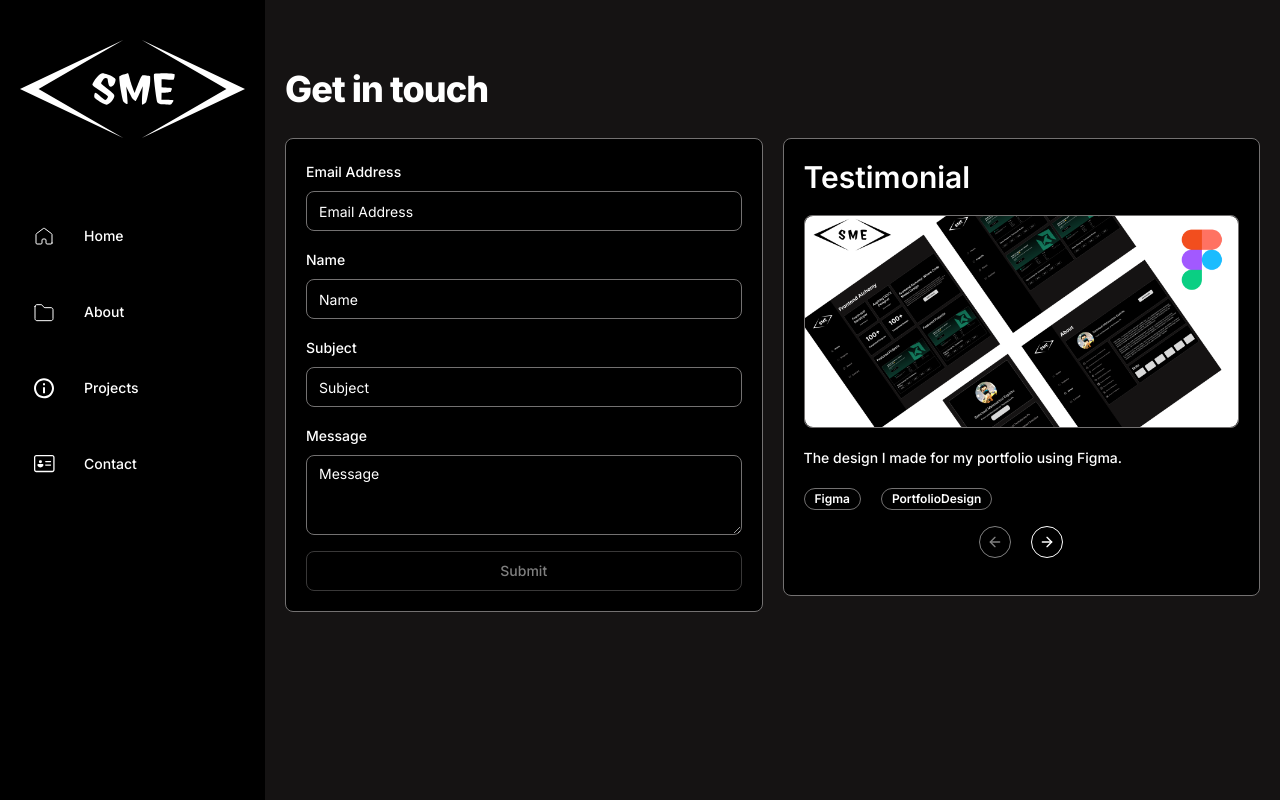
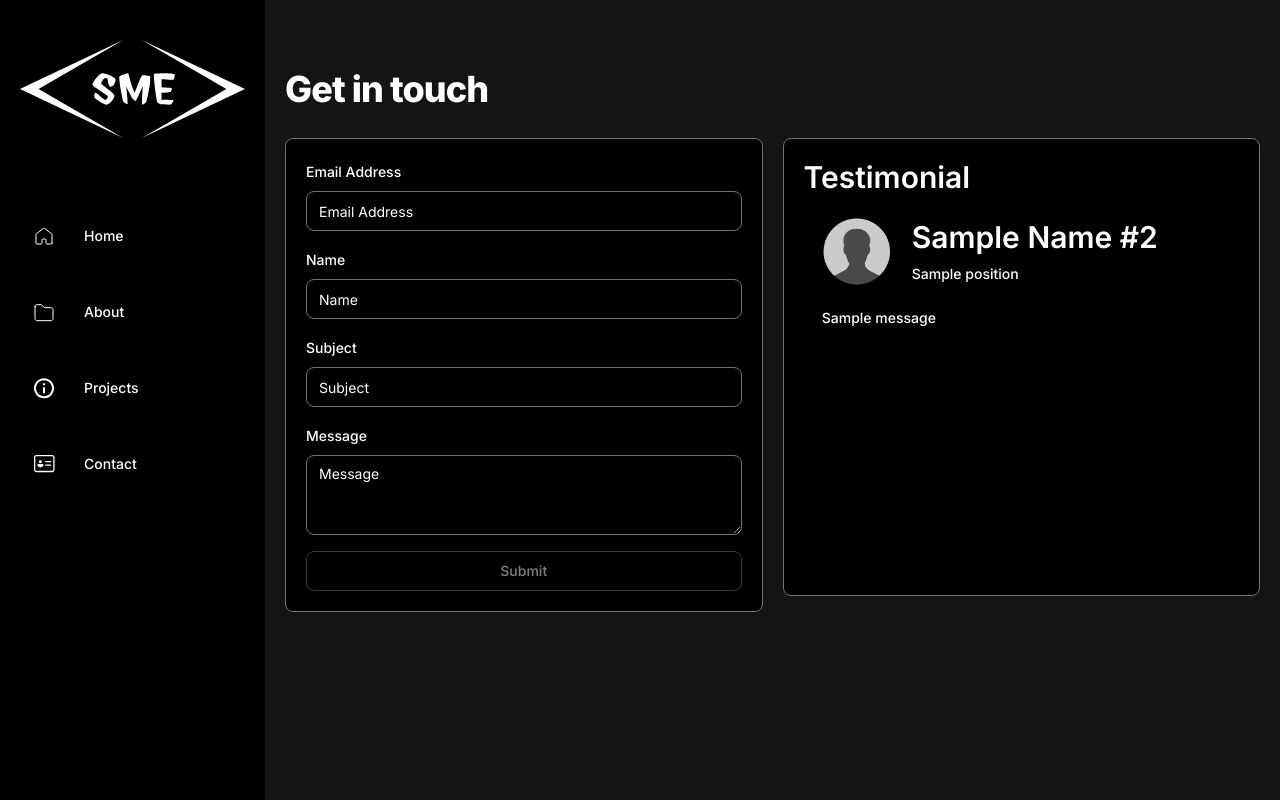
Before and after one commit to smml-espiritu/sme-portfolio, a Next.js app: page /contact in a window 1280 px wide. Built offline with nearby package versions, Linux system fonts and the light colour scheme.

Commit message:
enhancement

```diff
--- a/package.json
+++ b/package.json
@@ -10,6 +10,7 @@
   },
   "dependencies": {
     "@hookform/resolvers": "^3.3.3",
+    "@radix-ui/react-avatar": "^1.0.4",
     "@radix-ui/react-dialog": "^1.0.5",
     "@radix-ui/react-hover-card": "^1.0.7",
     "@radix-ui/react-label": "^2.0.2",
--- a/src/components/contact.tsx
+++ b/src/components/contact.tsx
@@ -19,6 +19,7 @@ import { Toaster, toast } from "sonner";
 import { Loader2 } from "lucide-react";
 import { RootWrapper } from "./wrapper";
 import ProjectCarousel from "./project-carousel";
+import Testimonial from "./testimonial";
 
 const formSchema = z.object({
   emailAddress: z.string().email(),
@@ -172,7 +173,7 @@ const Contact = () => {
           <div className="border border-[#737171] bg-black w-full max-w-[517px] lg:h-[458px] rounded-[8px]">
             <div className="flex flex-col items-center gap-5 p-5">
               <H2 className="self-start">Testimonial</H2>
-              <ProjectCarousel />
+              <Testimonial />
             </div>
           </div>
         </div>
--- /dev/null
+++ b/src/components/testimonial.tsx
@@ -0,0 +1,58 @@
+import {
+  Carousel,
+  CarouselContent,
+  CarouselItem,
+  CarouselNext,
+  CarouselPrevious,
+} from "@/components/ui/carousel";
+import { H2, SubH } from "./ui/typography";
+import Image from "next/image";
+import Autoplay from "embla-carousel-autoplay";
+import React from "react";
+import { TESTIMONIAL_DATA } from "@/data/testimonial-data";
+
+const Testimonial = () => {
+  const plugin = React.useRef(
+    Autoplay({ delay: 5000, stopOnInteraction: true })
+  );
+  return (
+    <Carousel
+      className="w-full"
+      plugins={[plugin.current]}
+      onMouseEnter={plugin.current.stop}
+      onMouseLeave={plugin.current.reset}
+    >
+      <CarouselContent>
+        {TESTIMONIAL_DATA.map((data, index) => (
+          <CarouselItem key={index}>
+            <div className=" bg-black w-[517px] rounded-[8px]">
+              <div className="flex flex-col gap-5">
+                <div className="flex gap-5 ">
+                  <Image
+                    width={70}
+                    height={70}
+                    src={data.icon}
+                    alt={data.name}
+                  />
+                  <div className="flex flex-col justify-around">
+                    <H2>{data.name}</H2>
+                    <SubH>{data.position}</SubH>
+                  </div>
+                </div>
+                <div>
+                  <SubH>{data.message}</SubH>
+                </div>
+              </div>
+            </div>
+          </CarouselItem>
+        ))}
+      </CarouselContent>
+      {/* <div className="flex gap-5 justify-center pt-4">
+        <CarouselPrevious />
+        <CarouselNext />
+      </div> */}
+    </Carousel>
+  );
+};
+
+export default Testimonial;
--- /dev/null
+++ b/src/components/ui/avatar.tsx
@@ -0,0 +1,50 @@
+"use client"
+
+import * as React from "react"
+import * as AvatarPrimitive from "@radix-ui/react-avatar"
+
+import { cn } from "@/lib/utils"
+
+const Avatar = React.forwardRef<
+  React.ElementRef<typeof AvatarPrimitive.Root>,
+  React.ComponentPropsWithoutRef<typeof AvatarPrimitive.Root>
+>(({ className, ...props }, ref) => (
+  <AvatarPrimitive.Root
+    ref={ref}
+    className={cn(
+      "relative flex h-10 w-10 shrink-0 overflow-hidden rounded-full",
+      className
+    )}
+    {...props}
+  />
+))
+Avatar.displayName = AvatarPrimitive.Root.displayName
+
+const AvatarImage = React.forwardRef<
+  React.ElementRef<typeof AvatarPrimitive.Image>,
+  React.ComponentPropsWithoutRef<typeof AvatarPrimitive.Image>
+>(({ className, ...props }, ref) => (
+  <AvatarPrimitive.Image
+    ref={ref}
+    className={cn("aspect-square h-full w-full", className)}
+    {...props}
+  />
+))
+AvatarImage.displayName = AvatarPrimitive.Image.displayName
+
+const AvatarFallback = React.forwardRef<
+  React.ElementRef<typeof AvatarPrimitive.Fallback>,
+  React.ComponentPropsWithoutRef<typeof AvatarPrimitive.Fallback>
+>(({ className, ...props }, ref) => (
+  <AvatarPrimitive.Fallback
+    ref={ref}
+    className={cn(
+      "flex h-full w-full items-center justify-center rounded-full bg-muted",
+      className
+    )}
+    {...props}
+  />
+))
+AvatarFallback.displayName = AvatarPrimitive.Fallback.displayName
+
+export { Avatar, AvatarImage, AvatarFallback }
--- /dev/null
+++ b/src/data/testimonial-data.ts
@@ -0,0 +1,16 @@
+import ImageIcon from "../../public/assets/projects/testimonial-profile-removebg-preview.png";
+
+export const TESTIMONIAL_DATA = [
+  {
+    icon: ImageIcon,
+    name: "Sample Name #1",
+    position: "Sample position",
+    message: "Sample message",
+  },
+  {
+    icon: ImageIcon,
+    name: "Sample Name #2",
+    position: "Sample position",
+    message: "Sample message",
+  },
+];
```
Also changed, not shown: public/assets/projects/testimonial-profile-removebg-preview.png (added), 1 other file (tests, documents, lock files or other folders).
